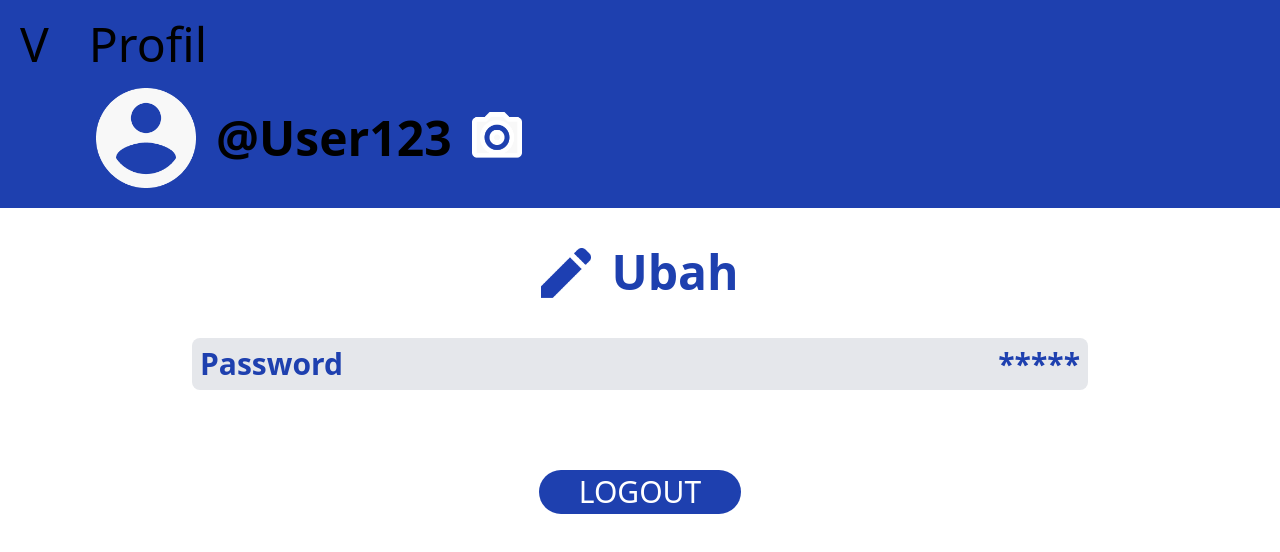
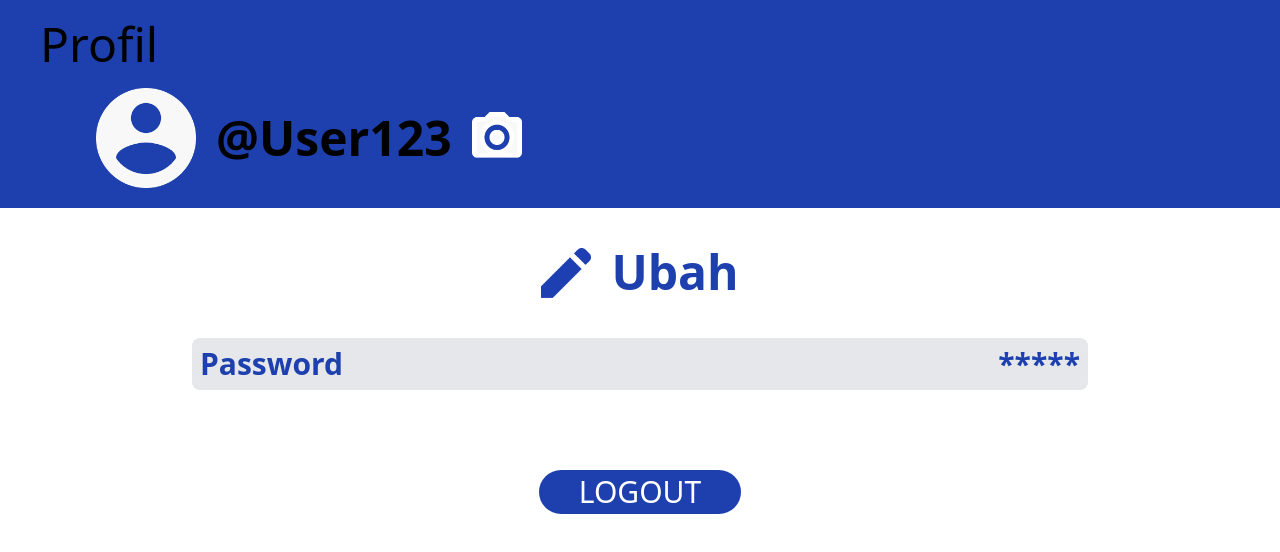
Before and after one commit to ahmadadi1415/nextfindpark, a Next.js app: page /users/profile in a window 1280 px wide. Shown: the top 552 px of the page. Built offline with nearby package versions, Linux system fonts and the light colour scheme.

Commit message:
Update profil
done

```diff
--- a/src/pages/users/profile.tsx
+++ b/src/pages/users/profile.tsx
@@ -17,12 +17,7 @@ export default function Profile() {
         <div className="">
           <div className=" bg-blue-800">
             <div className="flex text-5xl py-5 px-5">
-              <div className="text-center">
-                <button>
-                  <a href="">V</a>
-                </button>
-              </div>
-              <div className="px-10">
+              <div className="px-5">
                 <h1>Profil</h1>
               </div>
             </div>
```
